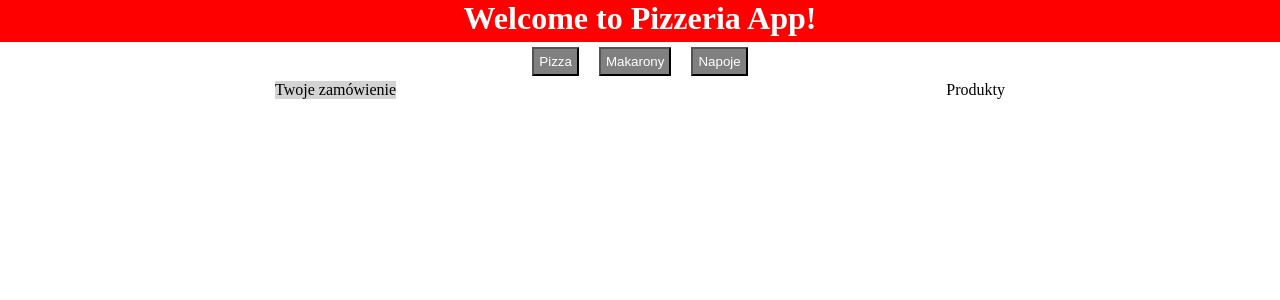
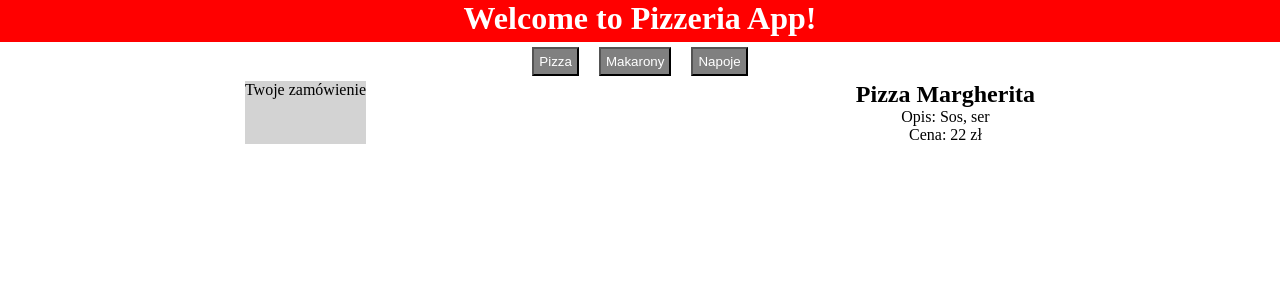
Before and after one commit to kredki/pizzeria-app, an Angular app: page / in a window 1280 px wide. Shown: the top 300 px of the page. Built offline with nearby package versions, Linux system fonts and the light colour scheme.

Commit message:
dish component

```diff
--- a/src/app/app.component.html
+++ b/src/app/app.component.html
@@ -12,6 +12,8 @@
   </nav>
   <section>
     <article id="order">Twoje zamówienie</article>
-    <article id="dishes">Produkty</article>
+    <article id="dishes">
+      <app-dishes></app-dishes>
+    </article>
   </section>
 </div>
--- a/src/app/app.module.ts
+++ b/src/app/app.module.ts
@@ -2,10 +2,12 @@ import { BrowserModule } from '@angular/platform-browser';
 import { NgModule } from '@angular/core';
 
 import { AppComponent } from './app.component';
+import { DishesComponent } from './dishes/dishes.component';
 
 @NgModule({
   declarations: [
-    AppComponent
+    AppComponent,
+    DishesComponent
   ],
   imports: [
     BrowserModule
--- /dev/null
+++ b/src/app/dish.ts
@@ -0,0 +1,8 @@
+export class Dish {
+  id: number;
+  name: string;
+  isAvailable: boolean;
+  description: string;
+  type: string;
+  price: number;
+}
--- /dev/null
+++ b/src/app/dishes/dishes.component.html
@@ -0,0 +1,3 @@
+<h2>{{dish.name}}</h2>
+<div><span>Opis: </span>{{dish.description}}</div>
+<div><span>Cena: </span>{{dish.price}} zł</div>
--- /dev/null
+++ b/src/app/dishes/dishes.component.ts
@@ -0,0 +1,25 @@
+import {Component, OnInit} from '@angular/core';
+import { Dish } from '../dish';
+
+@Component({
+  selector: 'app-dishes',
+  templateUrl: './dishes.component.html',
+  styleUrls: ['./dishes.component.css']
+})
+export class DishesComponent implements OnInit {
+  dish: Dish = {
+    id: 1,
+    name: 'Pizza Margherita',
+    isAvailable: true,
+    description: 'Sos, ser',
+    type: 'pizza',
+    price: 22
+  };
+
+  constructor() {
+  }
+
+  ngOnInit() {
+  }
+
+}
```
Also changed, not shown: src/app/dishes/dishes.component.css (added), 1 other file (tests, documents, lock files or other folders).
